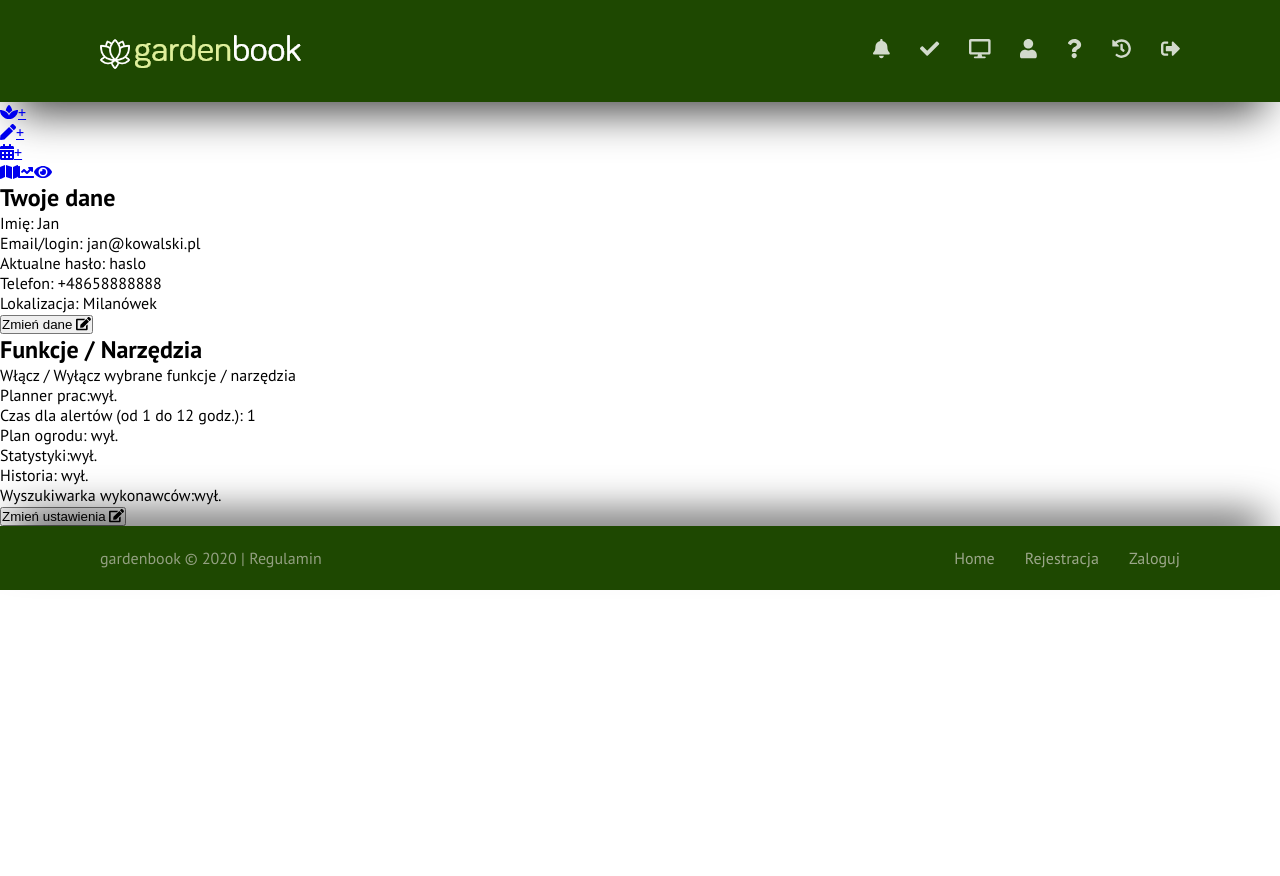
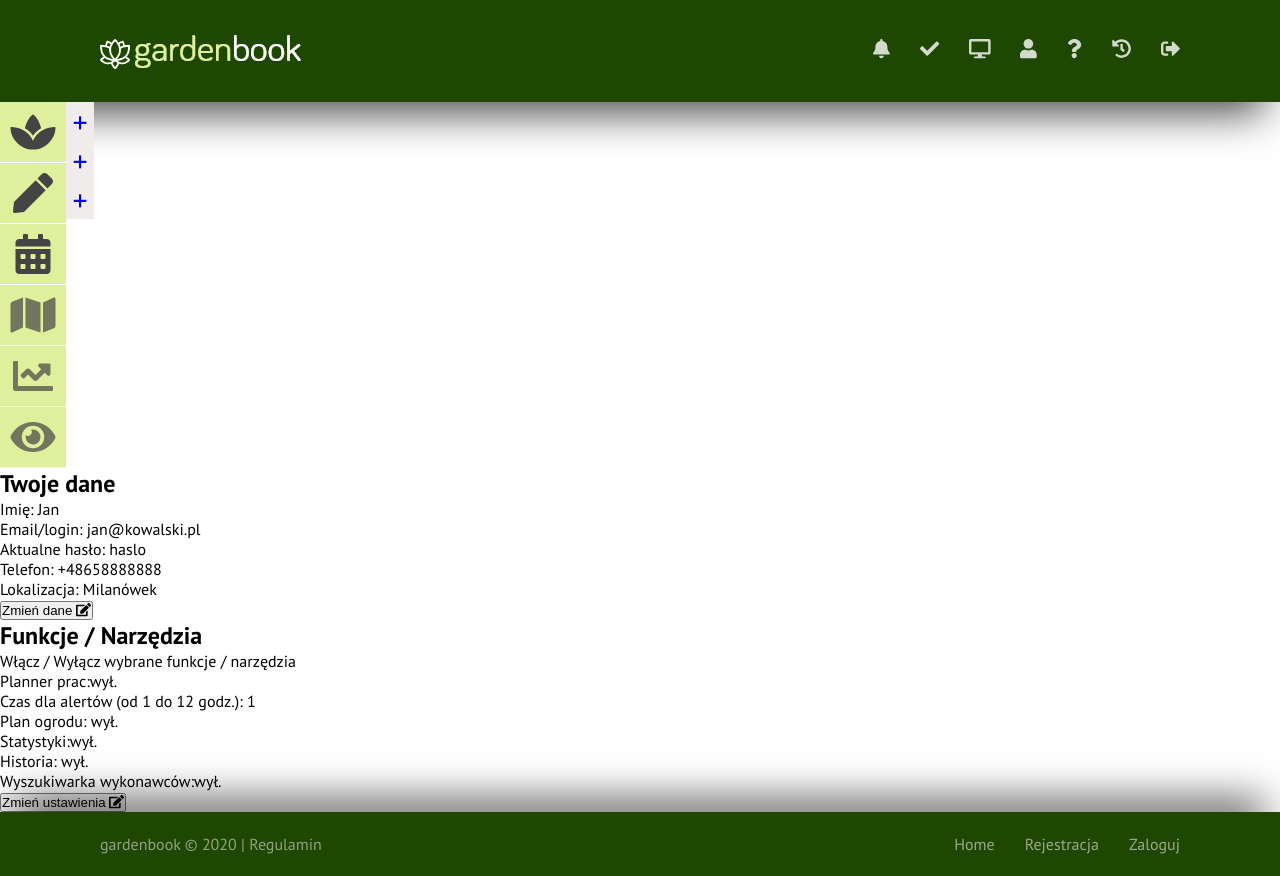
Before and after one commit to hajczek/gardenbook, a React (Create React App) app: page / in a window 1280 px wide. Before the commit the page ends 800 px from the top, so only its background shows below. Built offline with nearby package versions, Linux system fonts and the light colour scheme.

Commit message:
Added new scss file for left menu, add styles for left menu

```diff
--- a/src/App.scss
+++ b/src/App.scss
@@ -3,6 +3,7 @@
 @import "./assets/styles/_scss/base";
 @import "./assets/styles/_scss/page";
 @import "./assets/styles/_scss/header";
+@import "./assets/styles/_scss/leftMenuUser";
 @import "./assets/styles/_scss/info";
 @import "./assets/styles/_scss/moreInfo";
 @import "./assets/styles/_scss/form";
--- /dev/null
+++ b/src/assets/styles/_scss/_leftMenuUser.scss
@@ -0,0 +1,41 @@
+#left-menu {
+  display: flex;
+  flex-direction: row;
+  width: 94px;
+
+  #left-menu-first {
+    width: 66px;
+    background-color: $limone-color;
+
+    .menuLeftBtn {
+      display: flex;
+      font-size: 40px;
+      border-bottom: 1px solid $white-color;
+      color: $grey-color;
+      width: 66px;
+      padding: 10px 0 10px;
+      align-content: center;
+      flex-wrap: wrap;
+      justify-content: space-evenly;
+    }
+
+    .notActive {
+      opacity: 0.7;
+    }
+  }
+
+  #left-menu-second {
+    width: 28px;
+
+    .addBtn {
+      background-color: $more-lightnes-grey-color;
+      display: flex;
+      font-size: 30px;
+      text-decoration: none;
+      width: 28px;
+      align-content: center;
+      flex-wrap: wrap;
+      justify-content: space-evenly;
+    }
+  }
+}
--- a/src/assets/styles/_scss/_variables.scss
+++ b/src/assets/styles/_scss/_variables.scss
@@ -8,5 +8,6 @@ $lightest-green-color: #93a081;
 $grey-color: #444444;
 $light-grey-color: #5b5858;
 $lightest-grey-color: #efe6e6;
+$more-lightnes-grey-color: #f1ecec;
 $limone-color: #dfef9b;
 $limone-color-opacity-06: rgba(223, 239, 152, 0.6);
--- a/src/components/User/LeftMenuUser.js
+++ b/src/components/User/LeftMenuUser.js
@@ -11,40 +11,38 @@ import {
 
 const LeftMenuUser = () => {
   return (
-    <nav>
-      <div className="dobuleBtn">
+    <nav id="left-menu">
+      <div id="left-menu-first">
         <a id="plants" href="#" className="menuLeftBtn">
-          <FontAwesomeIcon icon={faSpa} />
+          <FontAwesomeIcon icon={faSpa} fixedWidth />
         </a>
+        <a id="materials" href="#" className="menuLeftBtn">
+          <FontAwesomeIcon icon={faPen} fixedWidth />
+        </a>
+        <a id="works" href="#" className="menuLeftBtn">
+          <FontAwesomeIcon icon={faCalendarAlt} fixedWidth />
+        </a>
+        <a id="plan" href="#" className="menuLeftBtn notActive">
+          <FontAwesomeIcon icon={faMap} fixedWidth />
+        </a>
+        <a id="statistic" href="#" className="menuLeftBtn notActive">
+          <FontAwesomeIcon icon={faChartLine} fixedWidth />
+        </a>
+        <a id="search" href="#" className="menuLeftBtn notActive">
+          <FontAwesomeIcon icon={faEye} fixedWidth />
+        </a>
+      </div>
+      <div id="left-menu-second">
         <a className="addBtn" href="#" id="add-plant">
           +
         </a>
-      </div>
-      <div className="dobuleBtn">
-        <a id="materials" href="#" className="menuLeftBtn">
-          <FontAwesomeIcon icon={faPen} />
-        </a>
         <a className="addBtn" href="#" uid="add-material">
           +
-        </a>
-      </div>
-      <div className="dobuleBtn">
-        <a id="works" href="#">
-          <FontAwesomeIcon icon={faCalendarAlt} />
         </a>
         <a className="addBtn" href="#" id="add-work">
           +
         </a>
       </div>
-      <a id="plan" href="#" className="menuLeftBtn notActive">
-        <FontAwesomeIcon icon={faMap} />
-      </a>
-      <a id="statistic" href="#" className="menuLeftBtn notActive">
-        <FontAwesomeIcon icon={faChartLine} />
-      </a>
-      <a id="search" href="#" className="menuLeftBtn notActive">
-        <FontAwesomeIcon icon={faEye} />
-      </a>
     </nav>
   );
 };
```
